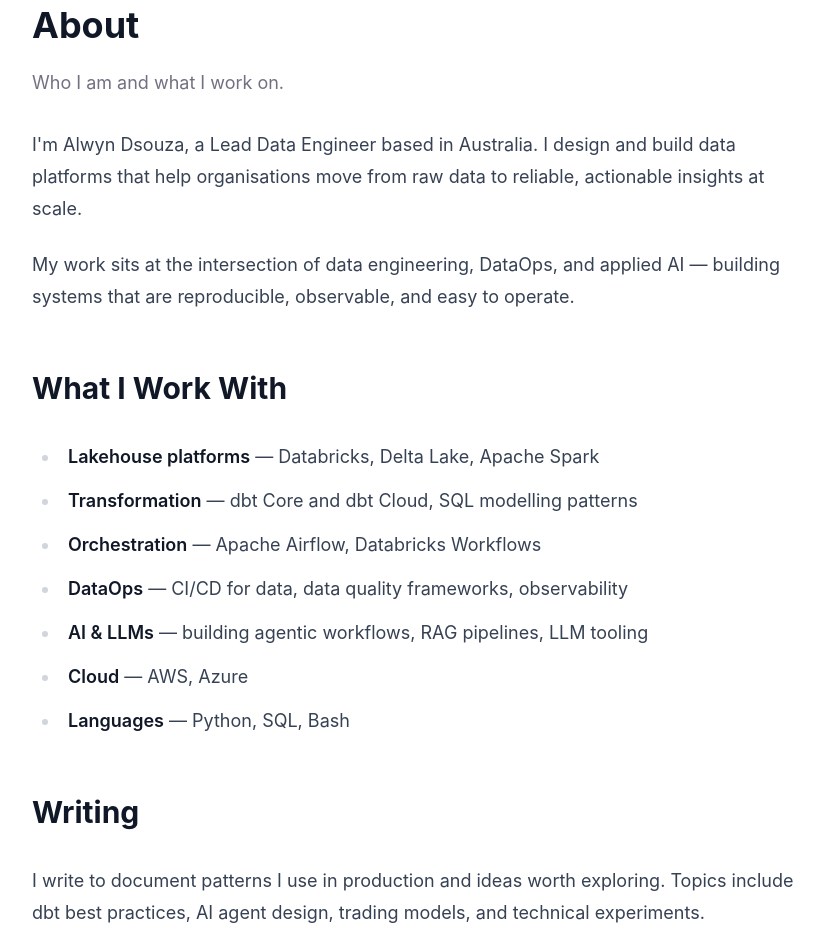
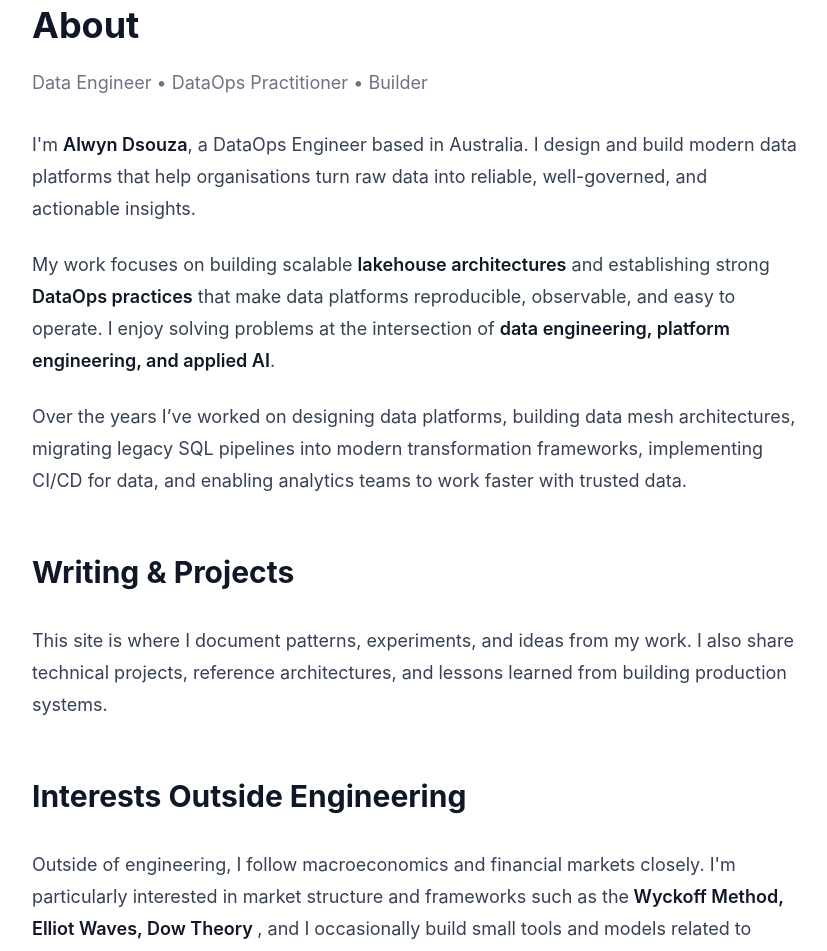
Before and after one commit to alwyndsouza/alwyndsouza.github.io, a React (Vite) app: page /about in a window 1280 px wide. Shown: the part 100-1051 px from the top of the page, without its empty margins (224-1051 px from the left). Built offline with nearby package versions, Linux system fonts and the light colour scheme; what marked-highlight would draw is missing.

Commit message:
updated About me

```diff
--- a/frontend/src/pages/About.tsx
+++ b/frontend/src/pages/About.tsx
@@ -3,49 +3,57 @@
     <div className="container mx-auto px-4 py-12">
       <div className="max-w-3xl mx-auto prose prose-lg dark:prose-invert">
         <h1 className="text-4xl font-bold mb-2">About</h1>
-        <p className="text-muted-foreground text-lg mb-8">Who I am and what I work on.</p>
-
-        <p>
-          I'm Alwyn Dsouza, a Lead Data Engineer based in Australia. I design and build
-          data platforms that help organisations move from raw data to reliable, actionable
-          insights at scale.
+        <p className="text-muted-foreground text-lg mb-8">
+          Data Engineer • DataOps Practitioner • Builder
         </p>
 
         <p>
-          My work sits at the intersection of data engineering, DataOps, and applied AI —
-          building systems that are reproducible, observable, and easy to operate.
+          I'm <strong>Alwyn Dsouza</strong>, a DataOps Engineer based in Australia. I design and
+          build modern data platforms that help organisations turn raw data into reliable,
+          well-governed, and actionable insights.
         </p>
 
-        <h2>What I Work With</h2>
-        <ul>
-          <li><strong>Lakehouse platforms</strong> — Databricks, Delta Lake, Apache Spark</li>
-          <li><strong>Transformation</strong> — dbt Core and dbt Cloud, SQL modelling patterns</li>
-          <li><strong>Orchestration</strong> — Apache Airflow, Databricks Workflows</li>
-          <li><strong>DataOps</strong> — CI/CD for data, data quality frameworks, observability</li>
-          <li><strong>AI & LLMs</strong> — building agentic workflows, RAG pipelines, LLM tooling</li>
-          <li><strong>Cloud</strong> — AWS, Azure</li>
-          <li><strong>Languages</strong> — Python, SQL, Bash</li>
-        </ul>
-
-        <h2>Writing</h2>
         <p>
-          I write to document patterns I use in production and ideas worth exploring. Topics
-          include dbt best practices, AI agent design, trading models, and technical experiments.
+          My work focuses on building scalable <strong>lakehouse architectures</strong> and
+          establishing strong <strong>DataOps practices</strong> that make data platforms
+          reproducible, observable, and easy to operate. I enjoy solving problems at the
+          intersection of <strong>data engineering, platform engineering, and applied AI</strong>.
         </p>
 
-        <h2>Outside Work</h2>
         <p>
-          I follow macro economics and markets closely, applying systematic frameworks like
-          the Wyckoff Method to equity and crypto markets. I also build small side projects
-          at the intersection of finance and engineering.
+          Over the years I’ve worked on designing data platforms, building data mesh architectures, migrating legacy SQL pipelines
+          into modern transformation frameworks, implementing CI/CD for data, and enabling
+          analytics teams to work faster with trusted data.
         </p>
 
-        <h2>Get in Touch</h2>
+        <h2>Writing & Projects</h2>
         <p>
-          Find me on{' '}
-          <a href="https://github.com/alwyndsouza" target="_blank" rel="noopener noreferrer">GitHub</a>
-          {' '}or{' '}
-          <a href="https://linkedin.com/in/alwyndsouza" target="_blank" rel="noopener noreferrer">LinkedIn</a>.
+          This site is where I document patterns, experiments, and ideas from my work. I also share technical projects,
+          reference architectures, and lessons learned from building production systems.
+        </p>
+
+        <h2>Interests Outside Engineering</h2>
+        <p>
+          Outside of engineering, I follow macroeconomics and financial markets closely.
+          I'm particularly interested in market structure and frameworks such as the
+          <strong> Wyckoff Method, Elliot Waves, Dow Theory </strong>, and I occasionally build small tools and models
+          related to market analysis as a hobby. I also enjoy reading on topics related to market structure, trading psychology, and macroeconomics.
+        </p>
+
+        <h2>Connect</h2>
+        <p>
+          Find my work on{" "}
+          <a href="https://github.com/alwyndsouza" target="_blank" rel="noopener noreferrer">
+            GitHub
+          </a>{" "}
+          or connect with me on{" "}
+          <a
+            href="https://www.linkedin.com/in/alwynanildsouza/"
+            target="_blank"
+            rel="noopener noreferrer"
+          >
+            LinkedIn
+          </a>.
         </p>
       </div>
     </div>
```
